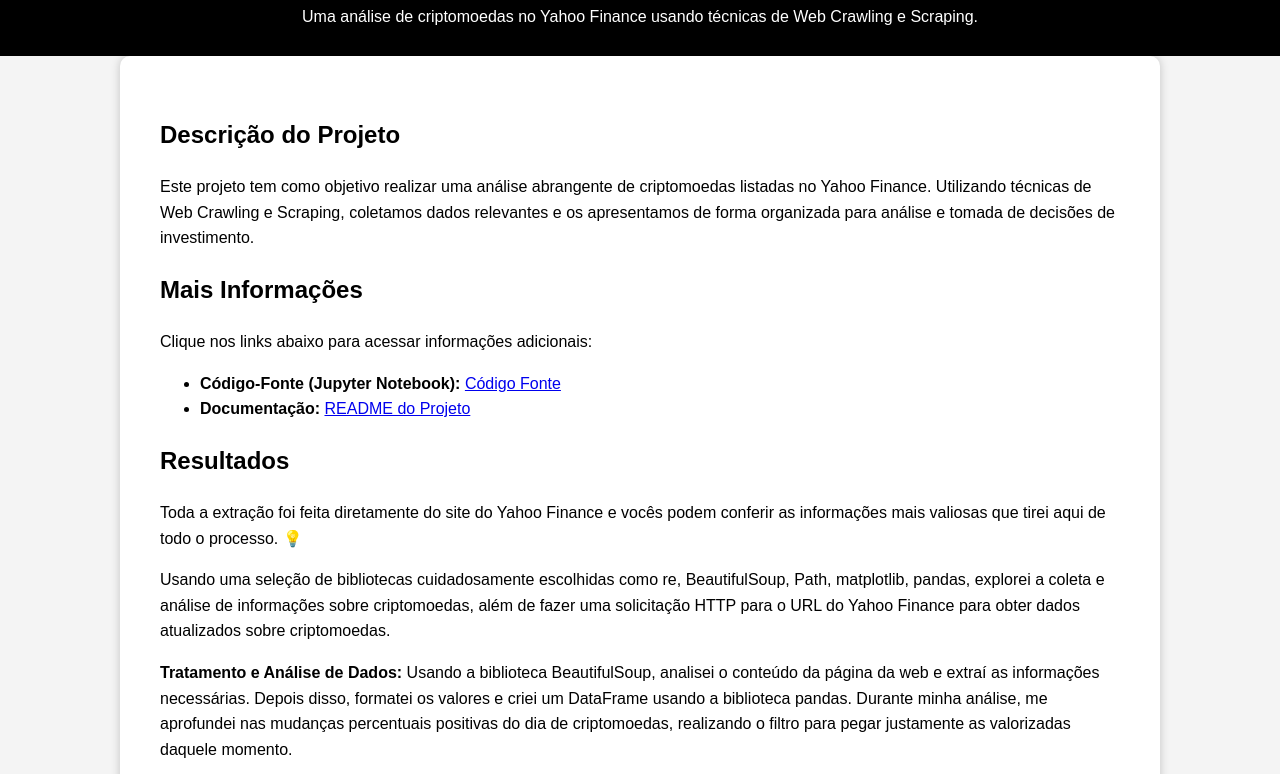
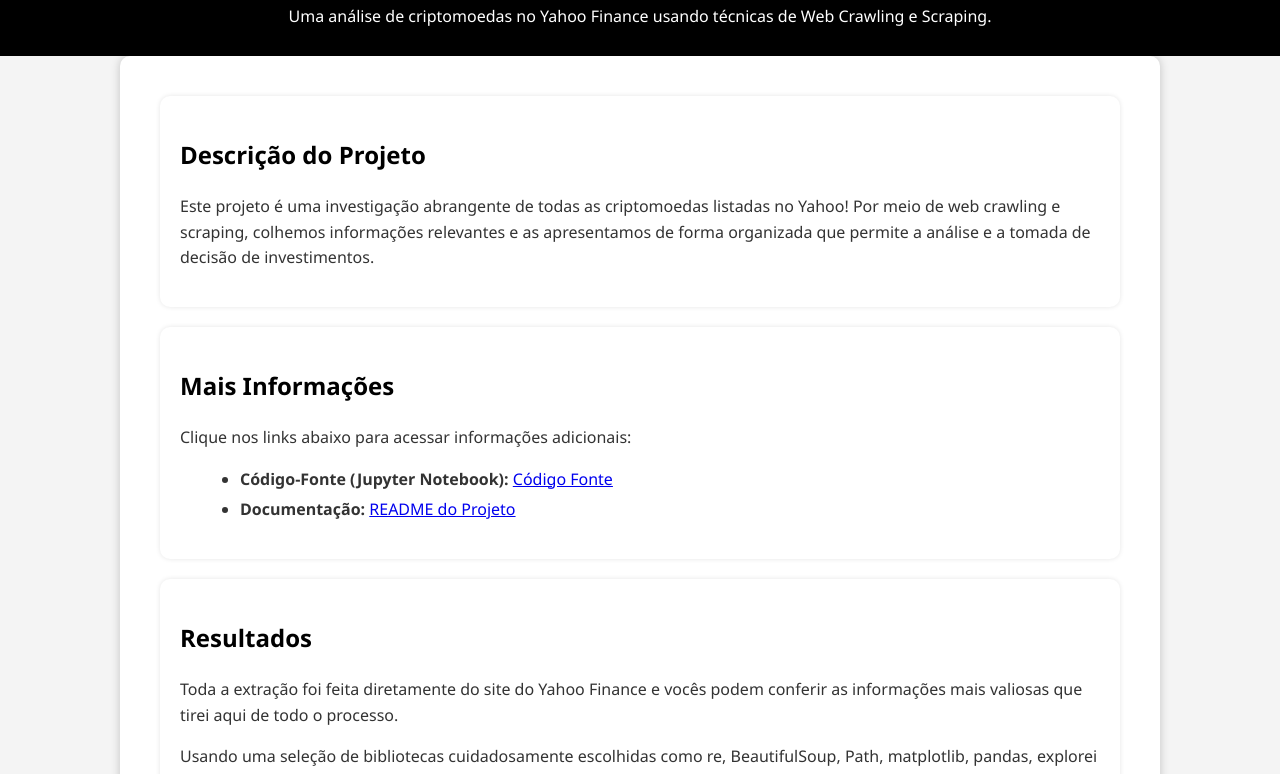
Before and after one commit to vhmartinsp/da-my-projects, a plain HTML site: page index.html in a window 1280 px wide. Shown: the part 73-847 px from the top of the page. Drawn offline with Linux system fonts and the light colour scheme.

Commit message:
index.html

```diff
--- a/index.html
+++ b/index.html
@@ -5,9 +5,9 @@
     <meta name="viewport" content="width=device-width, initial-scale=1.0">
     <title>Projeto de Web Crawling e Scraping de Criptomoedas</title>
     <style>
-        /* Estilos modernistas */
+        /* Estilos modernos */
         body {
-            font-family: 'Arial', sans-serif;
+            font-family: 'Segoe UI', Tahoma, Geneva, Verdana, sans-serif;
             margin: 0;
             padding: 0;
             line-height: 1.6;
@@ -46,6 +46,31 @@
             color: #fff;
             border-radius: 0 0 10px 10px;
         }
+        /* Estilos para as seções */
+        section {
+            margin-bottom: 20px;
+            padding: 20px;
+            border-radius: 10px;
+            background-color: #fff;
+            box-shadow: 0px 0px 5px rgba(0, 0, 0, 0.1);
+        }
+        section h2 {
+            font-size: 24px;
+            color: #000; /* Cor preta */
+        }
+        section p {
+            font-size: 16px;
+            color: #333;
+        }
+        section ul {
+            list-style-type: disc;
+            margin-left: 20px;
+            font-size: 16px;
+            color: #333;
+        }
+        section ul li {
+            margin-bottom: 5px;
+        }
     </style>
 </head>
 <body>
@@ -57,7 +82,7 @@
         <div class="main-content">
             <section id="descricao-projeto">
                 <h2>Descrição do Projeto</h2>
-                <p>Este projeto tem como objetivo realizar uma análise abrangente de criptomoedas listadas no Yahoo Finance. Utilizando técnicas de Web Crawling e Scraping, coletamos dados relevantes e os apresentamos de forma organizada para análise e tomada de decisões de investimento.</p>
+                <p>Este projeto é uma investigação abrangente de todas as criptomoedas listadas no Yahoo! Por meio de web crawling e scraping, colhemos informações relevantes e as apresentamos de forma organizada que permite a análise e a tomada de decisão de investimentos.</p>
             </section>
 
             <section id="mais-informacoes">
@@ -71,15 +96,15 @@
 
             <section id="resultados">
                 <h2>Resultados</h2>
-                <p>Toda a extração foi feita diretamente do site do Yahoo Finance e vocês podem conferir as informações mais valiosas que tirei aqui de todo o processo. 💡</p>
+                <p>Toda a extração foi feita diretamente do site do Yahoo Finance e vocês podem conferir as informações mais valiosas que tirei aqui de todo o processo.</p>
                 <p>Usando uma seleção de bibliotecas cuidadosamente escolhidas como re, BeautifulSoup, Path, matplotlib, pandas, explorei a coleta e análise de informações sobre criptomoedas, além de fazer uma solicitação HTTP para o URL do Yahoo Finance para obter dados atualizados sobre criptomoedas.</p>
                 <p><strong>Tratamento e Análise de Dados:</strong> Usando a biblioteca BeautifulSoup, analisei o conteúdo da página da web e extraí as informações necessárias. Depois disso, formatei os valores e criei um DataFrame usando a biblioteca pandas. Durante minha análise, me aprofundei nas mudanças percentuais positivas do dia de criptomoedas, realizando o filtro para pegar justamente as valorizadas daquele momento.</p>
                 <p><strong>Conclusões da Análise:</strong> Durante minha investigação, me deparei com informações bem interessantes:</p>
-                <ol>
+                <ul>
                     <li>Diversidade de Desempenho: Criptomoedas com diferentes valores de mercado apresentaram mudanças percentuais positivas. Isso sugere que o desempenho não é estritamente dependente do valor de mercado, proporcionando oportunidades para diversos investidores.</li>
                     <li>Oportunidades de Investimento: Muitas criptomoedas, independentemente do valor de mercado, demonstraram potencial para mudanças percentuais positivas. Isso pode ser uma oportunidade intrigante para investidores em busca de ativos promissores.</li>
                     <li>Abordagem Estratégica: A análise ressalta a importância da diversificação em um mercado volátil. Investidores podem considerar criptomoedas com diferentes valores de mercado para mitigar riscos.</li>
-                </ol>
+                </ul>
                 <!-- Link para a imagem do Google Drive -->
                 <p>Para visualizar uma imagem relacionada a este projeto, <a href="https://drive.google.com/file/d/1YHQpqYJCojmHnPmNumb_cz5N7g-qTKB-/view?usp=drive_link" target="_blank">clique aqui</a>.</p>
             </section>
```
